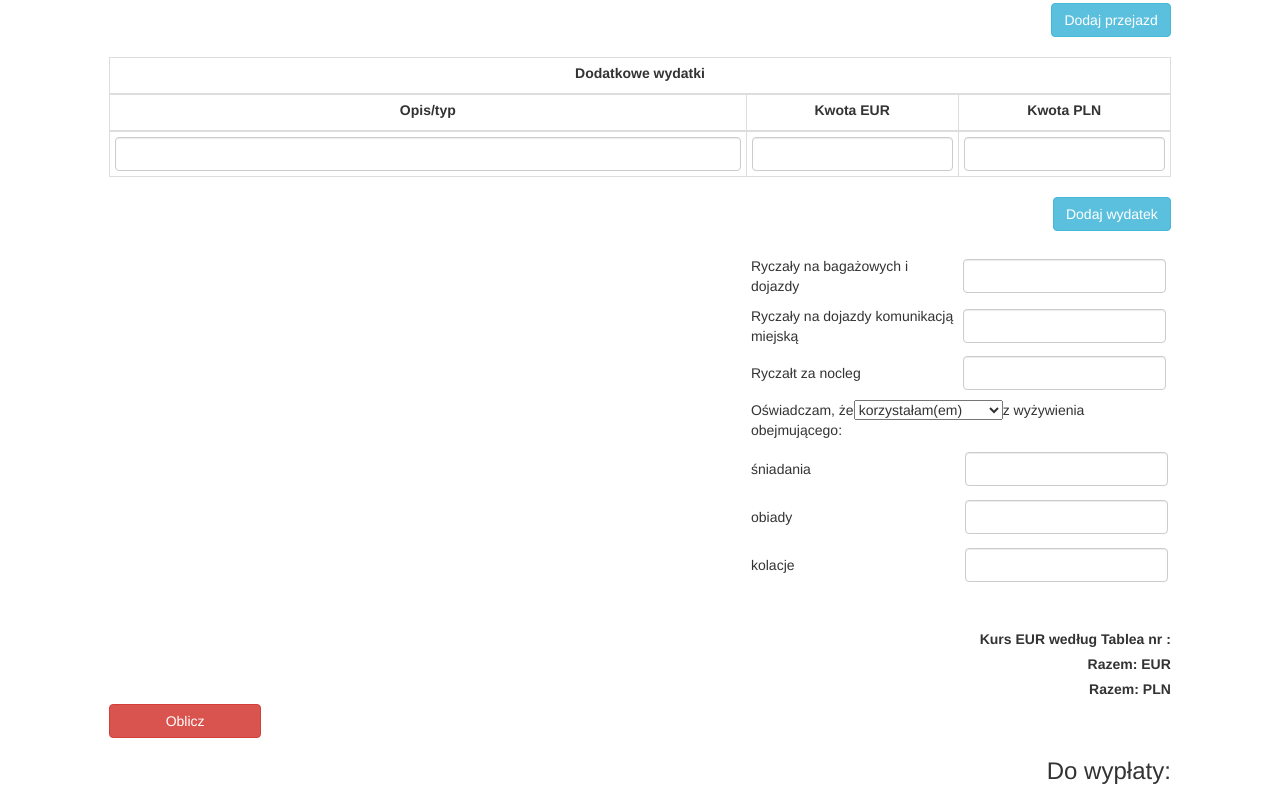
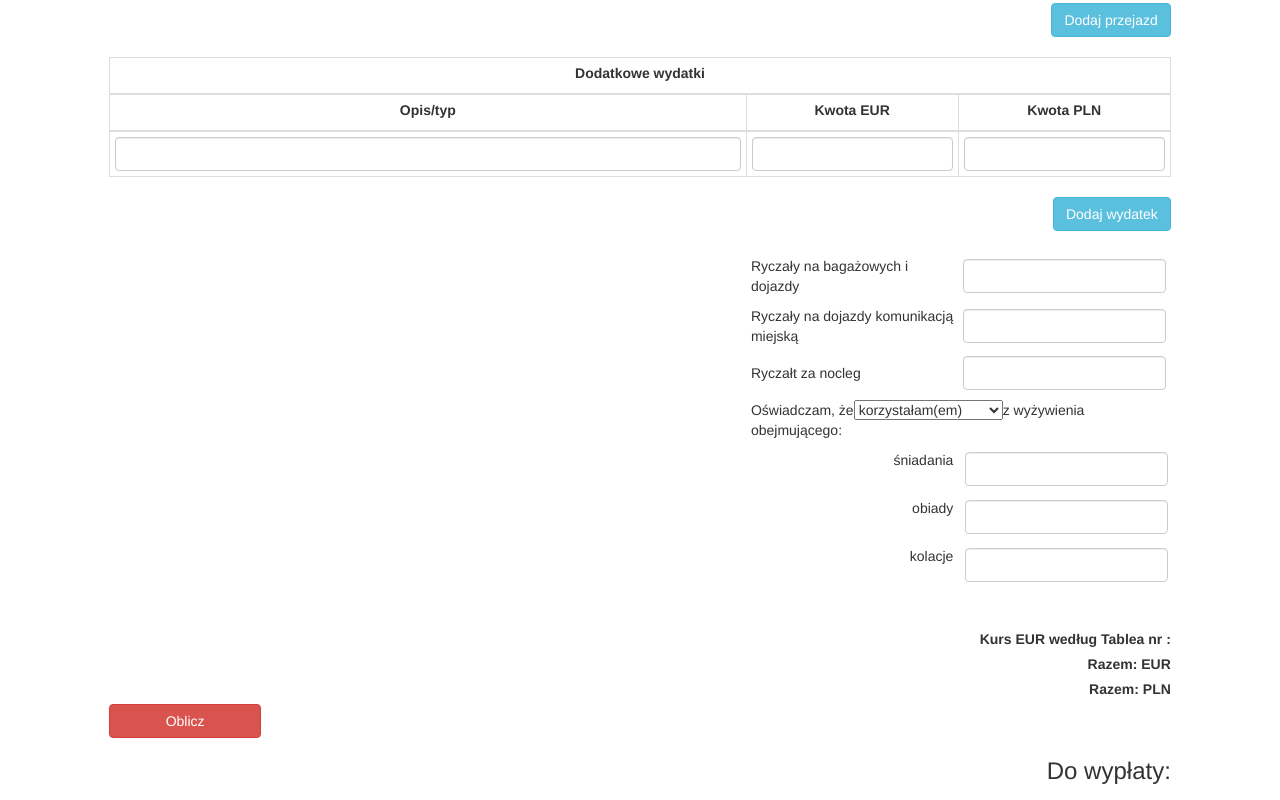
Before and after one commit to plkarmic/Delegacje, a React (Create React App) app in the folder frontend/gui-delegacje/: page / in a window 1280 px wide. Shown: the part 1075-1875 px from the top of the page. Built offline with nearby package versions, Linux system fonts and the light colour scheme; no server answers.

Commit message:
pull right sniadania/obiady/kolacje

```diff
--- a/frontend/gui-delegacje/src/Form.js
+++ b/frontend/gui-delegacje/src/Form.js
@@ -433,13 +433,14 @@ render() {
                     </td>
                   </tr>
                   <tr>
-                    <td width="50%">Ryczałt za nocleg</td>
+                    <td width="50%" >Ryczałt za nocleg</td>
                     <td width="50%">
                       <input type="number" className="rynoc" name="rynoc" id="rynoc"/>
                     </td>
                   </tr>
                   <tr className="hidden-print">
                     <td colSpan="2">
+                      <td className="pull-right">
                         Oświadczam, że
                           <select className="ryczaltWyzywienie" value={this.state.ryczaltWyzywienie}>
                             <option value="1" >korzystałam(em)</option>
@@ -447,21 +448,22 @@ render() {
                             </select>
                         z wyżywienia obejmującego:
                       </td>
+                    </td>
                   </tr>
                   <tr className="hidden-print">
-                      <td>śniadania</td>
+                      <td className="pull-right">śniadania</td>
                       <td>
                         <input type="number" className="sniadanieCount" name="sniadanieCount" id="sniadanieCount"/>
                       </td>
                   </tr>
                   <tr className="hidden-print">
-                      <td>obiady</td>
+                      <td className="pull-right">obiady</td>
                       <td>
                         <input type="number" className="obiadyCount" name="obiadyCount" id="obiadyCount"/>
                       </td>
                   </tr>
                   <tr className="hidden-print">
-                      <td>kolacje</td>
+                      <td className="pull-right">kolacje</td>
                       <td>
                         <input type="number" className="kolacjeCount" name="kolacjeCount" id="kolacjeCount"/>
                       </td>
```
Lines whose indentation alone changed are shown as unchanged.
